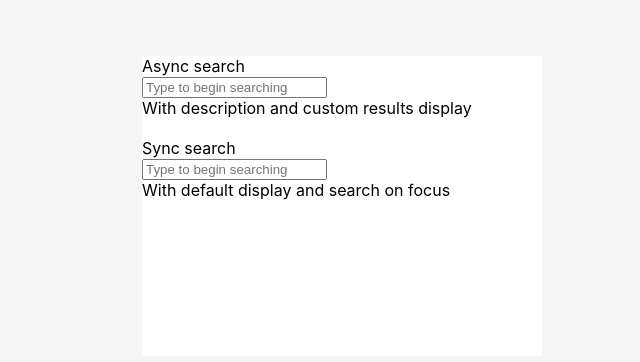
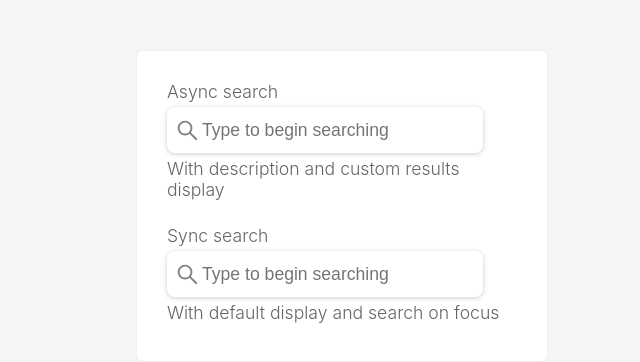
Before and after one commit to tanchinkiat99/search-dropdown, a React (Create React App) app: page / in a window 1280 px wide. Shown: the part 194-556 px from the top of the page, without its empty margins (298-938 px from the left). Built offline with nearby package versions, Linux system fonts and the light colour scheme.

Commit message:
basic functionality

```diff
--- a/src/App.css
+++ b/src/App.css
@@ -8,9 +8,12 @@
 }
 .box {
   background-color: white;
-  height: 300px;
-  width: 400px;
+  height: 250px;
+  width: 350px;
   display: flex;
   flex-direction: column;
-  gap: 20px;
+  gap: 25px;
+  padding: 30px;
+  box-shadow: 0px 0px 1px #cbcbcb;
+  border-radius: 5px;
 }
--- a/src/SearchDropdown/SearchDropdown.css
+++ b/src/SearchDropdown/SearchDropdown.css
@@ -1,5 +1,49 @@
-.root {
+.search-wrapper {
+  display: flex;
+  flex-direction: column;
+  gap: 5px;
+  position: relative;
+}
+.input-wrapper {
+  align-items: center;
+  display: flex;
+  box-shadow: 0px 1px 5px #cbcbcb;
+  border-radius: 8px;
+  padding: 8px;
+  overflow: hidden;
+}
+.input-wrapper:focus {
+  border: 1px solid blue;
+}
+.text {
+  font-weight: 350;
+  font-size: 1.1em;
+  color: #656565;
+}
+.input {
+  border: none;
+  outline: none;
+  flex: 1;
+  height: 100%;
+  font-weight: 350;
+  font-size: 1.1em;
+}
+.dropdown {
   background-color: white;
-  width: 400px;
-  height: 300px;
+  max-height: 150px;
+  overflow-y: scroll;
+  position: absolute;
+  top: 80px;
+  z-index: 1;
+  box-shadow: 0px 1px 5px #cbcbcb;
+  border-radius: 8px;
 }
+.dropdown-item {
+  padding: 8px;
+}
+.dropdown-item:nth-child(even) {
+  background-color: #ececec;
+}
+.icon {
+  color: grey;
+}
--- a/src/SearchDropdown/SearchDropdown.js
+++ b/src/SearchDropdown/SearchDropdown.js
@@ -1,4 +1,5 @@
 import React, { useState, useEffect } from "react";
+import { AiOutlineSearch } from "react-icons/ai";
 import "./SearchDropdown.css";
 
 function SearchableDropdown({
@@ -9,6 +10,8 @@ function SearchableDropdown({
   description = "",
   showDropdownOnFocus = false,
   disabled = false,
+  width = 300,
+  height = 30,
 }) {
   const [isOpen, setIsOpen] = useState(false);
   const [selectedItem, setSelectedItem] = useState(null);
@@ -25,8 +28,8 @@ function SearchableDropdown({
   // Handle selecting an item from the dropdown
   const handleSelect = (item) => {
     setSelectedItem(item);
+    onSelect(item);
     hideDropdown();
-    onSelect(item);
   };
 
   const handleOnFocus = () => {
@@ -39,10 +42,17 @@ function SearchableDropdown({
     hideDropdown();
   };
 
+  const handleOnTextInputChange = (e) => {
+    setSearchQuery(e.target.value);
+    if (e.target.value.length > 0) {
+      showDropdown();
+    }
+  };
+
   const renderDropDown = () => {
     return (
       isOpen && (
-        <div className="dropdown">
+        <div className="dropdown" style={{ width: width }}>
           {options
             // Filtering options based on search query
             .filter((item) =>
@@ -52,7 +62,10 @@ function SearchableDropdown({
               <div
                 key={index}
                 className="dropdown-item"
-                onClick={() => handleSelect(item)}
+                onClick={() => {
+                  console.log(item);
+                  handleSelect(item);
+                }}
               >
                 {item}
               </div>
@@ -63,19 +76,23 @@ function SearchableDropdown({
   };
 
   return (
-    <div className="searchable-dropdown">
-      <div>{label}</div>
+    <div className="search-wrapper">
+      <div className="text">{label}</div>
+      <div className="input-wrapper" style={{ width: width, height: height }}>
+        <AiOutlineSearch className="icon" size={25} />
         <input
           type="text"
           placeholder={placeholder}
           value={searchQuery}
-        onChange={(e) => setSearchQuery(e.target.value)}
+          onChange={handleOnTextInputChange}
           onFocus={handleOnFocus}
           onBlur={handleOnBlur}
           disabled={disabled}
+          className="input"
         />
+      </div>
       {renderDropDown()}
-      <div>{description}</div>
+      <div className="text">{description}</div>
     </div>
   );
 }
--- a/src/data/currencies.json
+++ b/src/data/currencies.json
@@ -19,5 +19,14 @@
   },
   {
     "text": "Currency Y"
+  },
+  {
+    "text": "Currency A"
+  },
+  {
+    "text": "Currency B"
+  },
+  {
+    "text": "Currency C"
   }
 ]
```
Lines whose indentation alone changed are shown as unchanged.
